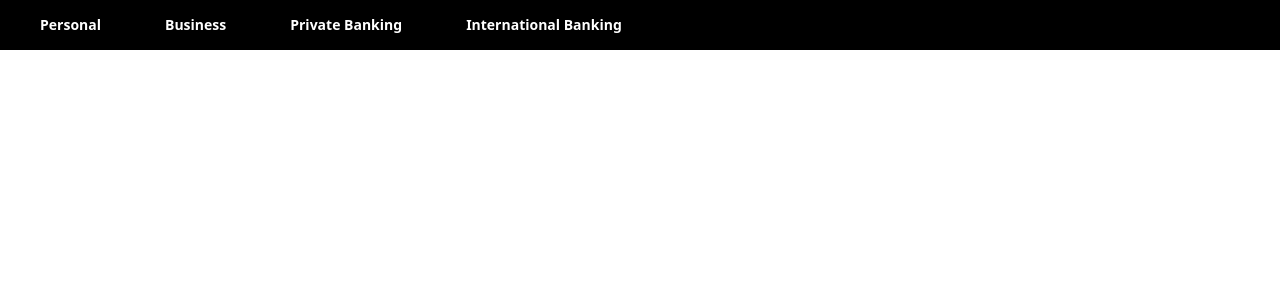
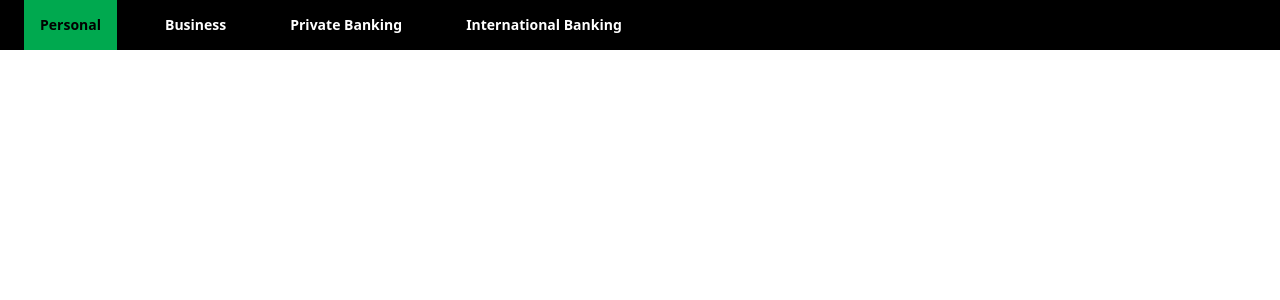
Before and after one commit to AlexW03x/Forage-Lloyds-Technological-Engineering, a React (Create React App) app in the folder mortgage-calculator/: page / in a window 1280 px wide. Shown: the top 300 px of the page. Built offline with nearby package versions, Linux system fonts and the light colour scheme; the HTML template or start-up script is replaced by a standard one.

Commit message:
Nav Context Complete

```diff
--- a/mortgage-calculator/src/components/navigationContext.jsx
+++ b/mortgage-calculator/src/components/navigationContext.jsx
@@ -6,15 +6,27 @@ export default function NavigationContext(){
 
     const [curSelection, setCurrentSelection] = useState("Personal"); //define colour UI palette update with current selection
 
+    // No navigation functionality as this is for forage and its a clone of my wireframe for the lloyds bank template
+
+    const handleBackground = (selection) =>{
+        // Change background colour of button to indicate current selection
+
+        if(curSelection === selection){
+            return "bg-[var(--lloyds-green)] text-black";
+        }
+
+        return "bg-[var(--lloyds-black)] text-white";
+    }
+
     return(
         <>
             <nav class="w-[100%] min-h-[50px] bg-[var(--lloyds-black)]
             flex flex-row 2xl:px-32 sm:px-6 px-0 items-center sm:gap-x-8 overflow-x-hidden
-            text-white font-semibold 2xl:text-xl sm:text-md text-sm text-center underline-offset-4">
-                <button class="bg-[var(--lloyds-black)] min-h-full px-4 max-w-[25%] hover:underline decoration-1">Personal</button>
-                <button class="bg-[var(--lloyds-black)] min-h-full px-4 max-w-[25%] hover:underline decoration-1">Business</button>
-                <button class="bg-[var(--lloyds-black)] min-h-full px-4 max-w-[25%] hover:underline decoration-1">Private Banking</button>
-                <button class="bg-[var(--lloyds-black)] min-h-full px-4 max-w-[25%] hover:underline decoration-1">International Banking</button>
+             font-semibold 2xl:text-lg sm:text-md text-sm text-center underline-offset-4">
+                <button class={`${handleBackground("Personal")} h-[50px] px-4 max-w-[25%] hover:underline decoration-1`}>Personal</button>
+                <button class={`${handleBackground("Business")} min-h-full px-4 max-w-[25%] hover:underline decoration-1`}>Business</button>
+                <button class={`${handleBackground("PrivateBanking")} min-h-full px-4 max-w-[25%] hover:underline decoration-1`}>Private Banking</button>
+                <button class={`${handleBackground("InternationalBanking")} min-h-full px-4 max-w-[25%] hover:underline decoration-1`}>International Banking</button>
             </nav>
         </>
     )
```
